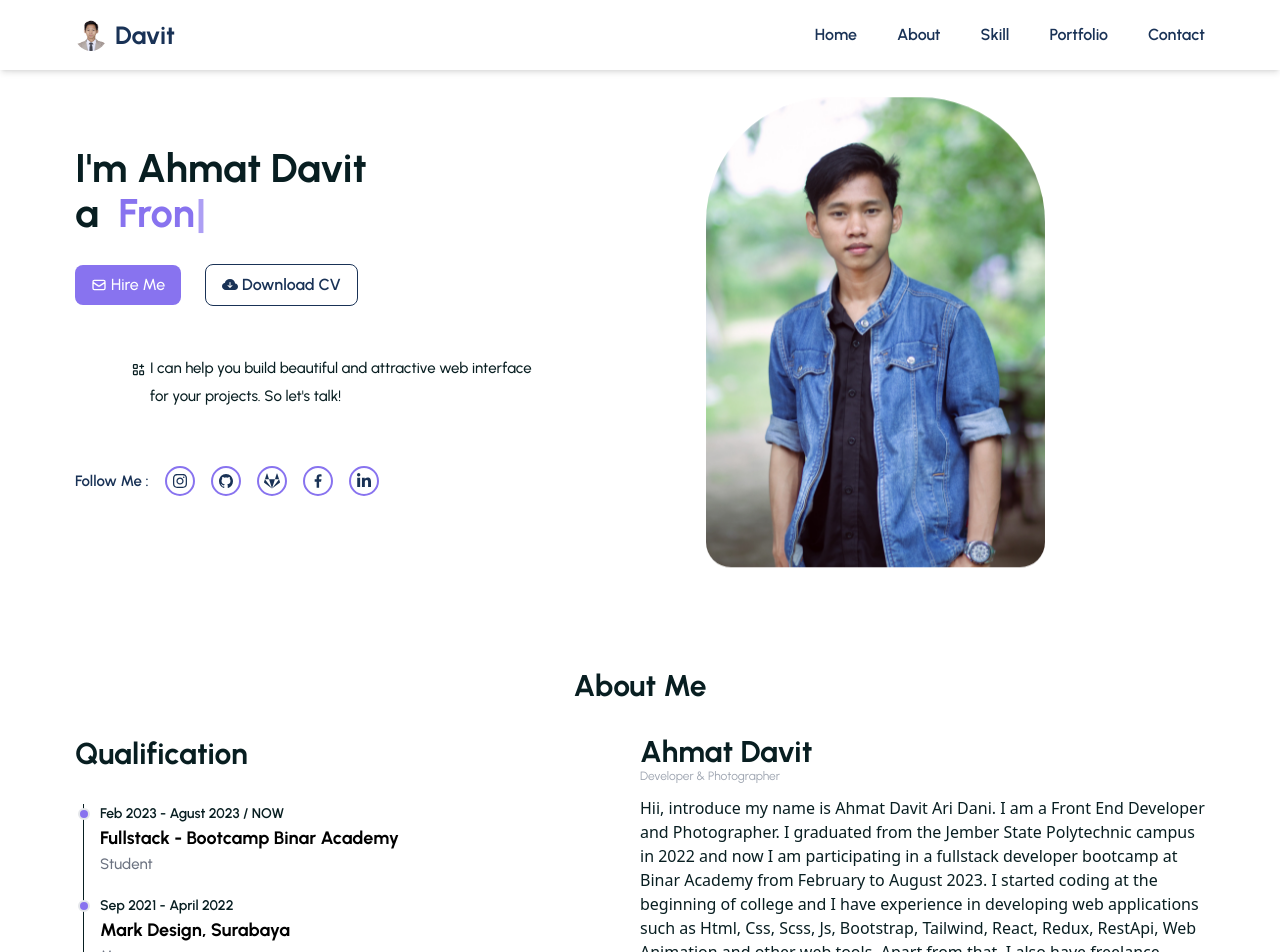
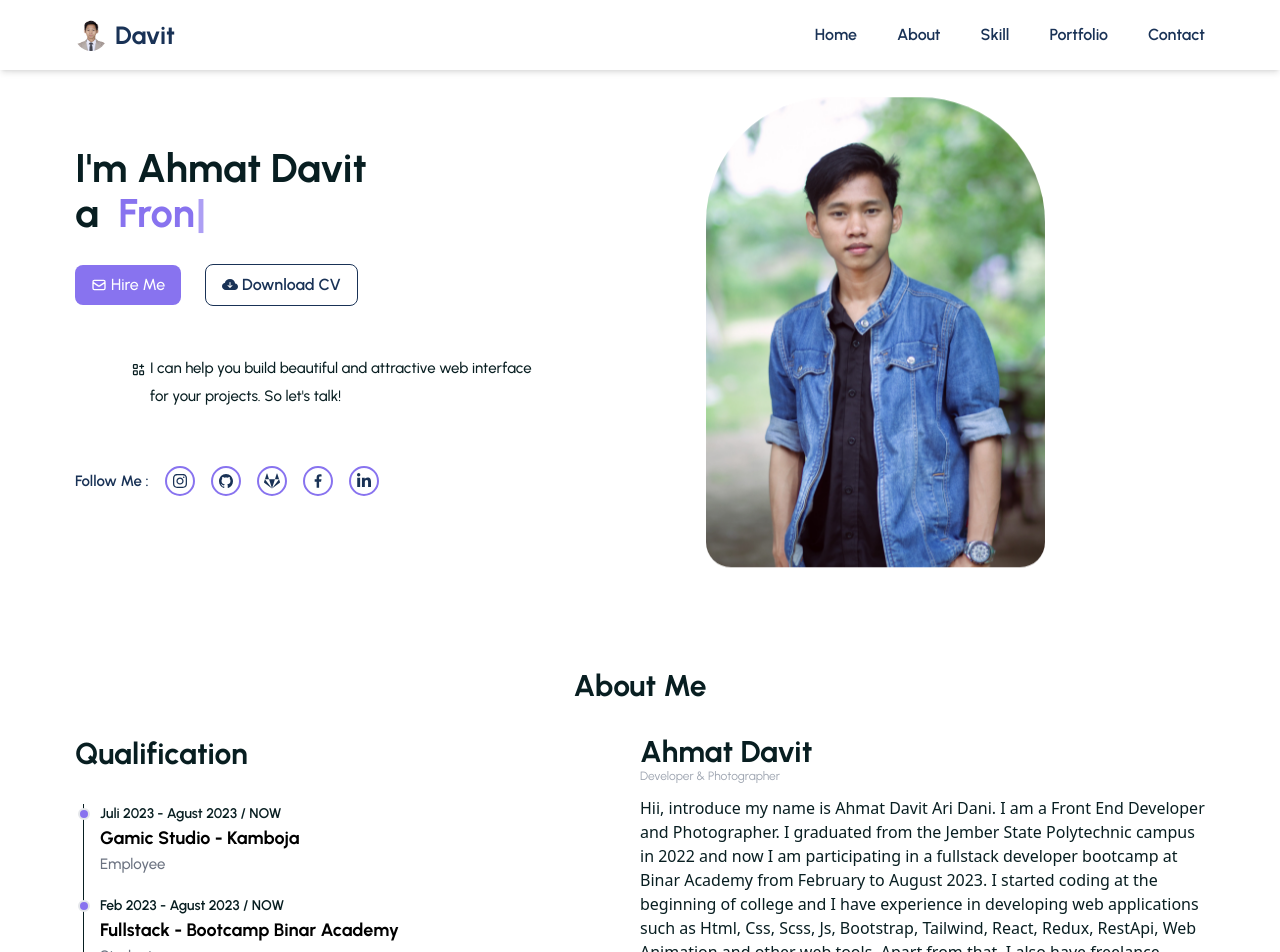
Before and after one commit to Davitaridani/my-portfolio, a React (Create React App) app: page / in a window 1280 px wide. Shown: the top 952 px of the page. Built offline with nearby package versions, Linux system fonts and the light colour scheme.

Commit message:
add quaification

```diff
--- a/src/assets/data/dataPortfolio.js
+++ b/src/assets/data/dataPortfolio.js
@@ -102,6 +102,11 @@ export const imgPortfolio = [
 
 export const qualification = [
   {
+    year: "Juli 2023 - Agust 2023 / NOW",
+    school: "Gamic Studio - Kamboja ",
+    text: "Employee",
+  },
+  {
     year: "Feb 2023 - Agust 2023 / NOW",
     school: "Fullstack - Bootcamp Binar Academy",
     text: "Student",
```
